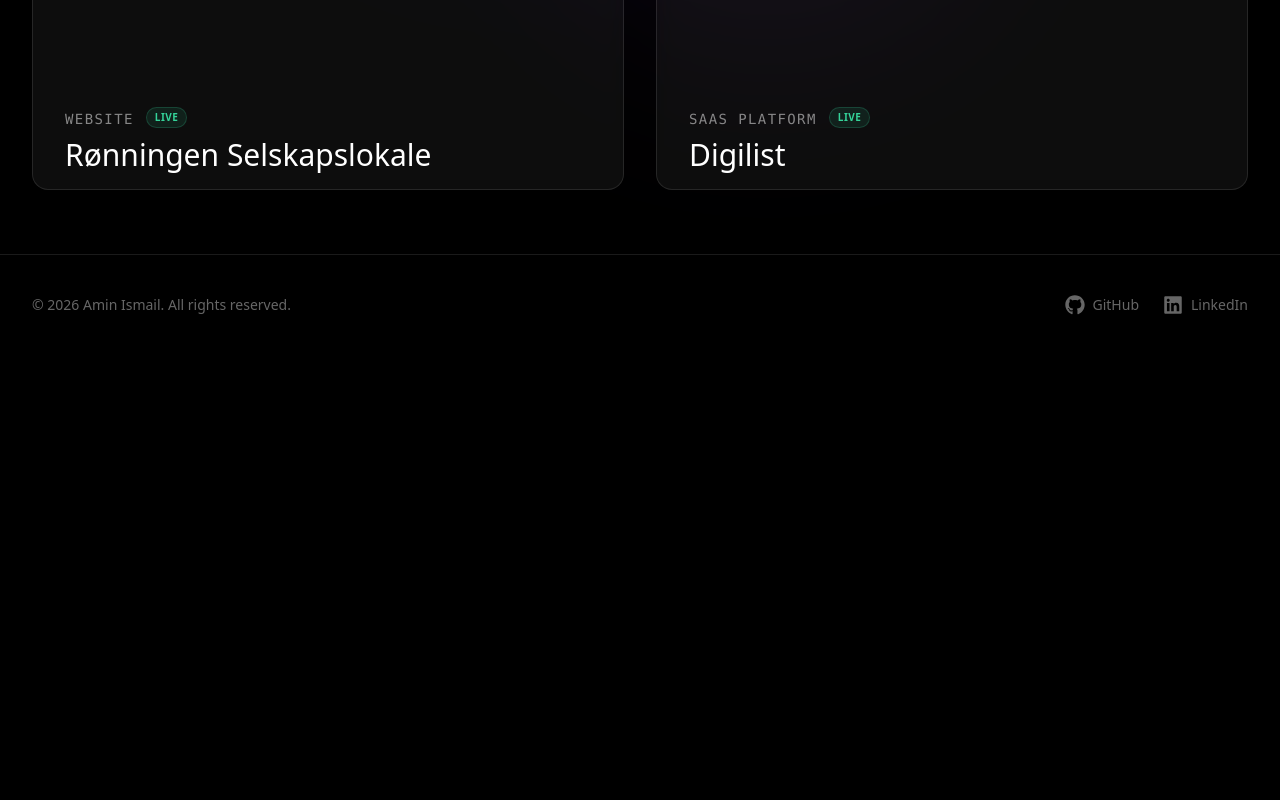
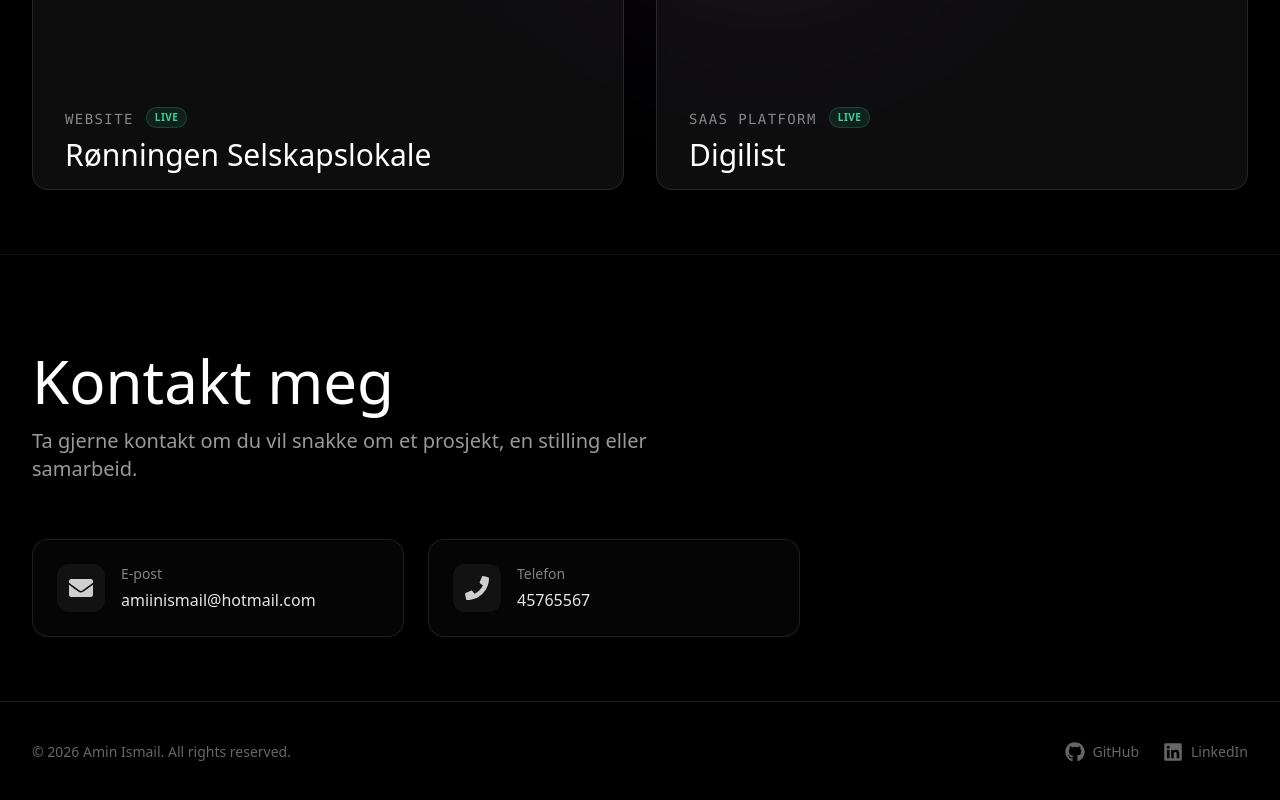
Before and after one commit to Am11n/AminIsmail, a Next.js app: page / in a window 1280 px wide. Shown: the part 7664-8464 px from the top of the page. Before the commit the page ends 8019 px from the top, so only its background shows below. Built offline with nearby package versions, Linux system fonts and the light colour scheme.

Commit message:
feat: Add Contact section to the main page for improved user engagement.

```diff
--- a/src/app/page.tsx
+++ b/src/app/page.tsx
@@ -5,6 +5,7 @@ import Certificates from "@/components/Certificates";
 import Education from "@/components/Education";
 import Experience from "@/components/Experience";
 import Skills from "@/components/Skills";
+import Contact from "@/components/Contact";
 import { FaGithub, FaLinkedin } from "react-icons/fa";
 
 export default function Home() {
@@ -19,6 +20,7 @@ export default function Home() {
       <Education />
       <Certificates />
       <Projects />
+      <Contact />
 
       {/* Footer */}
       <footer className="bg-black text-white py-8 md:py-10 border-t border-white/10">
--- /dev/null
+++ b/src/components/Contact.tsx
@@ -0,0 +1,79 @@
+"use client";
+
+import { motion } from "framer-motion";
+import { FaEnvelope, FaPhone } from "react-icons/fa";
+
+const email = "amiinismail@hotmail.com";
+const phone = "45765567";
+const phoneHref = "tel:45765567";
+
+export default function Contact() {
+  return (
+    <section className="relative bg-black text-white pt-20 pb-12 md:pt-24 md:pb-16 px-8 border-t border-white/5 overflow-hidden">
+      <motion.div
+        initial={false}
+        whileInView={{ opacity: 1, y: 0 }}
+        viewport={{ once: true, margin: "-100px" }}
+        transition={{ duration: 0.8, ease: "easeOut" }}
+        className="max-w-7xl mx-auto relative z-10"
+      >
+        <motion.div
+          initial={false}
+          whileInView={{ opacity: 1, y: 0 }}
+          viewport={{ once: true, margin: "-100px" }}
+          transition={{ duration: 0.8, ease: "easeOut" }}
+          className="mb-10 md:mb-14 text-center md:text-left"
+        >
+          <h2 className="text-4xl md:text-6xl font-medium mb-4">Kontakt meg</h2>
+          <p className="text-white/60 text-lg md:text-xl max-w-2xl mx-auto md:mx-0">
+            Ta gjerne kontakt om du vil snakke om et prosjekt, en stilling eller samarbeid.
+          </p>
+        </motion.div>
+
+        <motion.div
+          initial={false}
+          whileInView={{ opacity: 1, y: 0 }}
+          viewport={{ once: true, margin: "-50px" }}
+          transition={{ duration: 0.6, delay: 0.1 }}
+          className="grid grid-cols-1 sm:grid-cols-2 gap-4 md:gap-6 max-w-3xl mx-auto md:mx-0"
+        >
+          <a
+            href={`mailto:${email}`}
+            className="group relative flex items-center gap-4 p-6 rounded-2xl border border-white/10 bg-white/[0.02] hover:bg-white/5 transition-all duration-300"
+          >
+            <motion.div
+              initial={false}
+              className="shrink-0 p-3 rounded-xl bg-white/5 text-white/80 group-hover:bg-white/10 group-hover:text-white transition-colors duration-300"
+            >
+              <FaEnvelope className="w-6 h-6" />
+            </motion.div>
+            <motion.div initial={false} className="min-w-0">
+              <p className="text-sm text-white/50 mb-1">E-post</p>
+              <p className="font-medium text-white/90 group-hover:text-white transition-colors break-all">
+                {email}
+              </p>
+            </motion.div>
+          </a>
+
+          <a
+            href={phoneHref}
+            className="group relative flex items-center gap-4 p-6 rounded-2xl border border-white/10 bg-white/[0.02] hover:bg-white/5 transition-all duration-300"
+          >
+            <motion.div
+              initial={false}
+              className="shrink-0 p-3 rounded-xl bg-white/5 text-white/80 group-hover:bg-white/10 group-hover:text-white transition-colors duration-300"
+            >
+              <FaPhone className="w-6 h-6" />
+            </motion.div>
+            <motion.div initial={false} className="min-w-0">
+              <p className="text-sm text-white/50 mb-1">Telefon</p>
+              <p className="font-medium text-white/90 group-hover:text-white transition-colors">
+                {phone}
+              </p>
+            </motion.div>
+          </a>
+        </motion.div>
+      </motion.div>
+    </section>
+  );
+}
```
